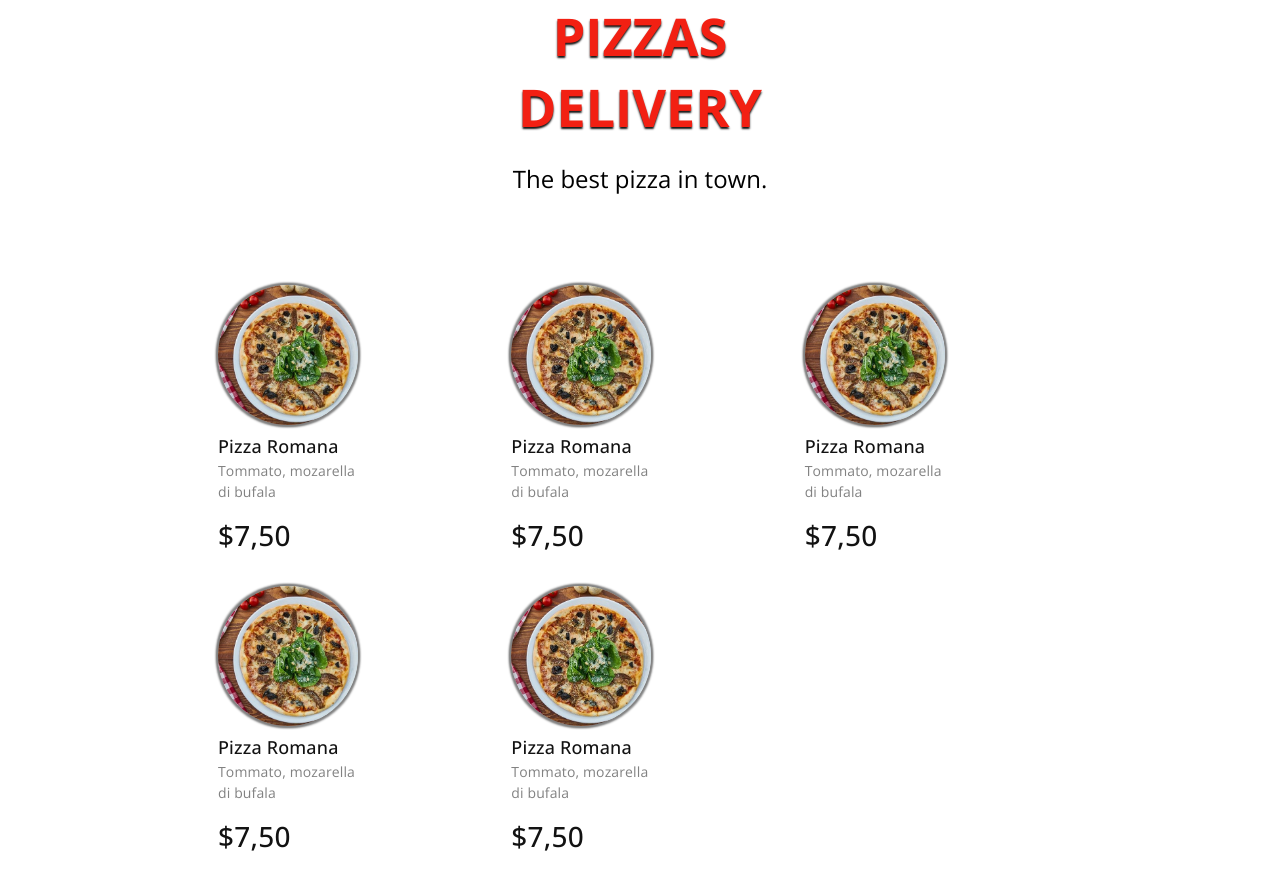
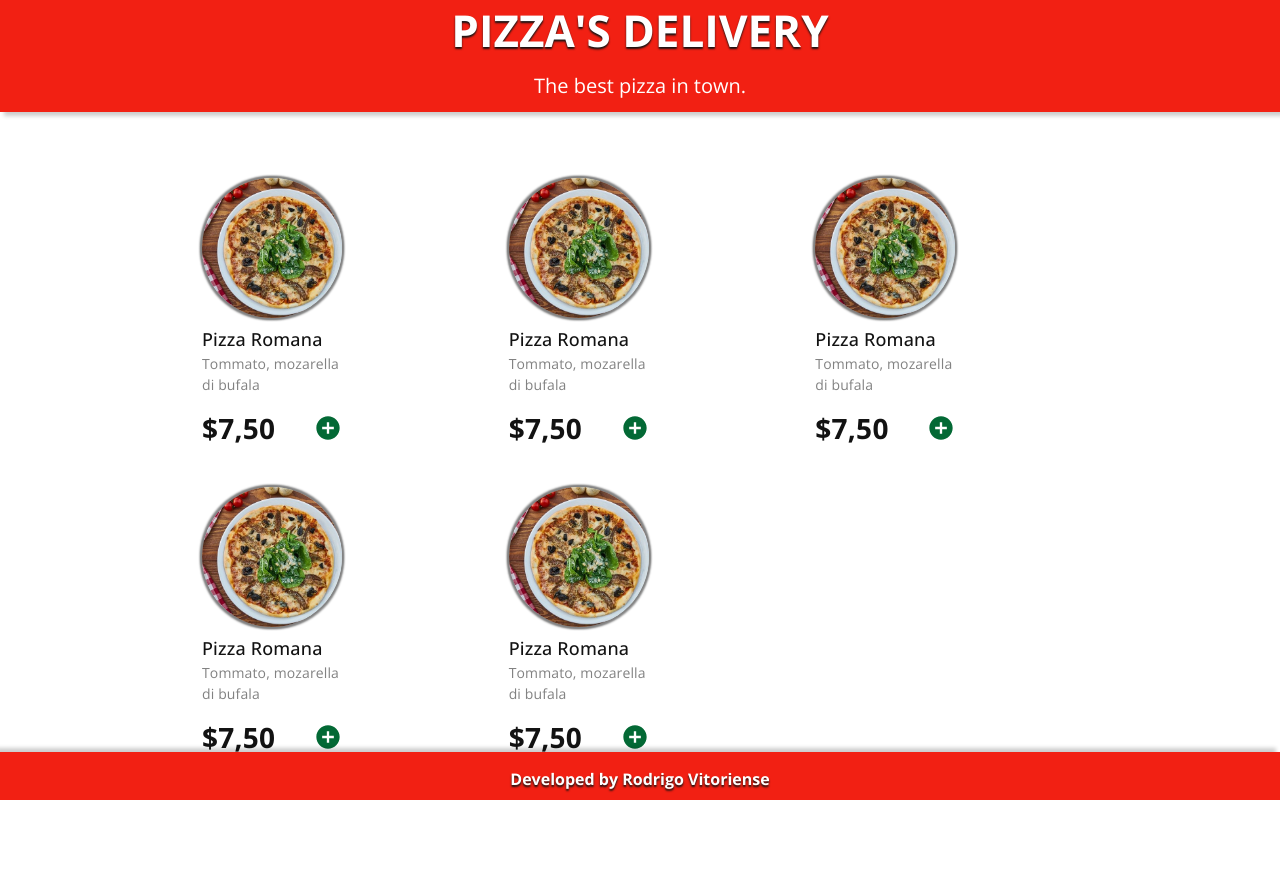
Before and after one commit to rodrigorvix/pizza-delivery, a React (Create React App) app: page / in a window 1280 px wide. Shown: the top 890 px of the page. After the commit the page ends 866 px from the top, so only its background shows below. Built offline with nearby package versions, Linux system fonts and the light colour scheme.

Commit message:
Update color in component Header and create component Footer.

```diff
--- a/package.json
+++ b/package.json
@@ -5,6 +5,7 @@
   "dependencies": {
     "@emotion/react": "^11.7.1",
     "@emotion/styled": "^11.7.1",
+    "@mui/icons-material": "^5.4.2",
     "@mui/material": "^5.4.2",
     "@testing-library/jest-dom": "^5.14.1",
     "@testing-library/react": "^12.0.0",
--- a/src/App.tsx
+++ b/src/App.tsx
@@ -1,3 +1,5 @@
+import { Footer } from "./components/Footer";
+import { Header } from "./components/Header";
 import { Home } from "./pages/Home";
 import { ContainerStyle } from "./styles/container";
 import GlobalStyle from "./styles/global";
@@ -6,10 +8,12 @@ function App() {
   return (
     <>
     <GlobalStyle/>
+
+    <Header/>
     <ContainerStyle>
-
       <Home/>
       </ContainerStyle>
+    <Footer/>
     </>
   );
 }
--- /dev/null
+++ b/src/components/Footer/index.tsx
@@ -0,0 +1,10 @@
+import { FooterStyled } from "./style";
+
+export const Footer = () => {
+  return (
+    <FooterStyled>
+
+      <p>Developed by <a href="https://www.linkedin.com/in/rodrigovitoriense/">Rodrigo Vitoriense</a></p>
+    </FooterStyled>
+  );
+}
--- /dev/null
+++ b/src/components/Footer/style.ts
@@ -0,0 +1,33 @@
+import styled from "styled-components";
+
+export const FooterStyled = styled.footer`
+ width: 100vw;
+ height: 3rem;
+position: fixed;
+bottom:0;
+z-index:100;
+
+background-color: var(--red);
+box-shadow: -4px -4px 4px var(--black-300);
+  color: white;
+  text-align: center;
+  padding: 1rem;
+
+ p {
+  font-size: 1rem;
+  text-shadow: 0px 2px 2px var(--black-500);
+  font-weight: 700;
+
+  a{
+    text-decoration: none;
+    color:white;
+    font-size: 1rem;
+
+    &:hover {
+      filter: brightness(0.8);
+    }
+  }
+ }
+
+
+`;
--- a/src/components/Header/index.tsx
+++ b/src/components/Header/index.tsx
@@ -3,7 +3,8 @@ import { HeaderStyled } from "./styles";
 export const Header = () => {
   return(
     <HeaderStyled>
-      <h1>Pizzas <br/> Delivery</h1>
+      <h1>Pizza's Delivery</h1>
+
       <h2>The best pizza in town.</h2>
     </HeaderStyled>
   );
--- a/src/components/Header/styles.ts
+++ b/src/components/Header/styles.ts
@@ -1,21 +1,32 @@
 import styled from "styled-components";
 
 export const HeaderStyled = styled.header`
+  position: fixed;
+  top: 0;
+  left: 0;
+  z-index: 100;
+  width: 100vw;
+  height: 7rem;
   text-align: center;
+
   display: flex;
   flex-direction: column;
-  gap: 1.25rem;
+  gap: 0.75rem;
+
+  box-shadow: 4px 4px 4px var(--black-300);
+  background-color: var(--red);
+  color: white;
 
   h1 {
-  font-size: 3.25rem;
+  font-size: 2.75rem;
   text-transform: uppercase;
-  color: var(--red);
+  color: white;
   text-shadow: 0px 2px 2px var(--black-500);
   }
 
   h2 {
     font-weight: normal;
-    font-size: 1.5rem;
+    font-size: 1.25rem;
   }
 
 `;
--- a/src/components/ListPizzaCards/index.tsx
+++ b/src/components/ListPizzaCards/index.tsx
@@ -6,7 +6,7 @@ export const ListPizzaCards = () => {
   return (
 
     <ListPizzaCardsStyle>
-      <Grid container spacing={2}>
+      <Grid container spacing={3}>
 
               <Grid item xs={6} sm={4} md={3} lg={4}>
                 <PizzaCard/>
--- a/src/components/PizzaCard/index.tsx
+++ b/src/components/PizzaCard/index.tsx
@@ -1,5 +1,6 @@
-import { CardActionArea, CardMedia, Typography } from "@mui/material";
-import { CardContainerStyle, CardContentStyle } from "./styles";
+import { Box, CardActionArea, CardMedia, IconButton, Typography } from "@mui/material";
+import { BoxStyle, CardContainerStyle, CardContentStyle } from "./styles";
+import AddCircleIcon from '@mui/icons-material/AddCircle';
 
 import pizzaTest from '../../assets/pizza-romana.jpg'
 
@@ -21,9 +22,14 @@ export const PizzaCard = () => {
             <Typography component="p" data-content="description">
             Tommato, mozarella di bufala
             </Typography>
+
+            <BoxStyle>
             <Typography component="p" data-content="price">
             $7,50
             </Typography>
+              <AddCircleIcon/>
+            </BoxStyle>
+
           </CardContentStyle>
         </CardActionArea>
       </CardContainerStyle>
--- a/src/components/PizzaCard/styles.ts
+++ b/src/components/PizzaCard/styles.ts
@@ -1,4 +1,4 @@
-import { Card, CardContent } from "@mui/material";
+import { Box, Card, CardContent } from "@mui/material";
 
 import styled from "styled-components";
 
@@ -10,7 +10,6 @@ export const CardContainerStyle = styled(Card)`
 
 
   &.MuiPaper-root {
-    /* box-shadow: 1px 1px 3px #c5c6c0, -1px 1px 3px #c5c6c0; */
     border-radius: 1rem;
     box-shadow: none;
 
@@ -48,9 +47,21 @@ export const CardContentStyle = styled(CardContent)`
     font-weight: 400;
   }
   p[data-content="price"] {
-    margin-top: 0.75rem;
-    color:var(--black-700);
+
+   color:var(--black-700);
+   font-size: 1.75rem;
+   font-weight: 700;
+ }
+`;
+
+export const BoxStyle = styled(Box)`
+ margin-top: 0.75rem;
+  display: flex;
+  justify-content: space-between;
+  align-items: center;
+
+  svg {
     font-size: 1.75rem;
-    font-weight: 500;
+    color:var(--green)
   }
 `;
--- a/src/pages/Home/index.tsx
+++ b/src/pages/Home/index.tsx
@@ -5,7 +5,7 @@ import { ListPizzaCards } from "../../components/ListPizzaCards";
 export const Home = () => {
   return (
     <>
-      <Header/>
+
       <ListPizzaCards/>
     </>
 
--- a/src/styles/container.ts
+++ b/src/styles/container.ts
@@ -1,7 +1,7 @@
 import styled from 'styled-components';
 
 export const ContainerStyle = styled.div`
-  margin: 0 auto;
+  margin: 7rem auto 3rem;
   max-width: 1280px;
   padding: 0 1.25rem;
   display: flex;
--- a/src/styles/global.ts
+++ b/src/styles/global.ts
@@ -9,6 +9,7 @@ const GlobalStyle = createGlobalStyle`
 :root {
   --black-700:#121212;
   --black-500: #141414;
+  --black-300: rgba(0,0,0,0.2);
   --white: #f0f0f0;
   --green: #036935;
   --red: #F22013;
```
Also changed, not shown: 1 other file (tests, documents, lock files or other folders).
